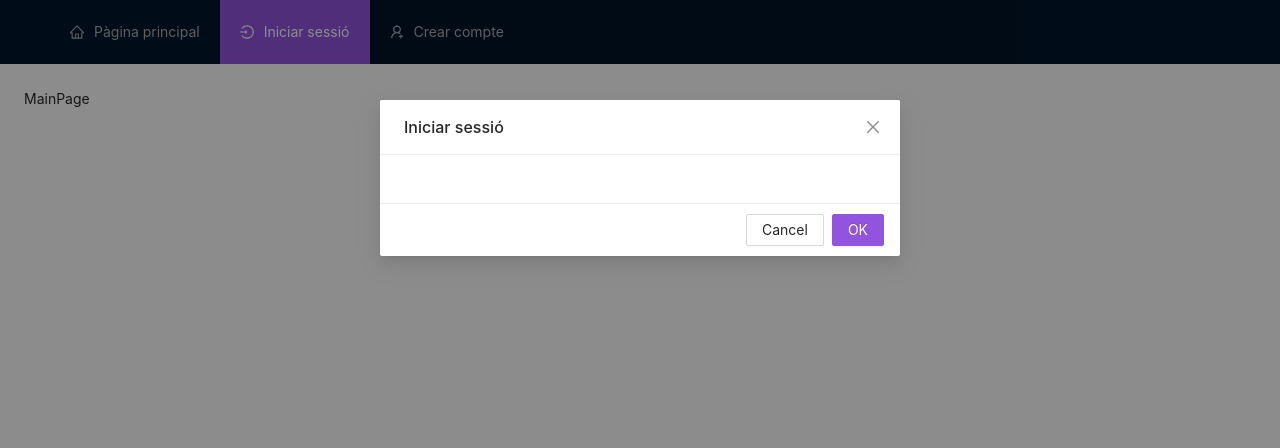
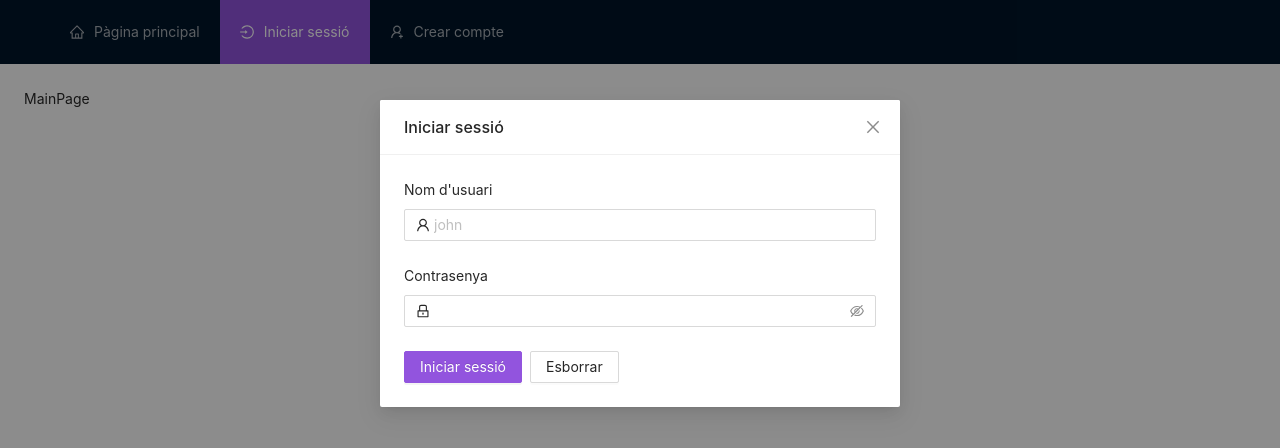
Before and after one commit to TheMineWay/TFG-ASIX2-Frontend, a React (Create React App) app in the folder app/: page / in a window 1280 px wide. Both pictures are taken after a click on the item "Iniciar sessió". Shown: the top 448 px of the page. Built offline with nearby package versions, Linux system fonts and the light colour scheme.

Commit message:
Basic login form

```diff
--- a/app/package.json
+++ b/app/package.json
@@ -13,6 +13,7 @@
     "@types/react-dom": "^17.0.11",
     "antd": "^4.18.8",
     "axios": "^0.26.0",
+    "class-validator": "^0.13.2",
     "framer-motion": "^6.2.8",
     "i18next": "^21.6.12",
     "moment": "^2.29.1",
--- a/app/src/i18n/locales/ca.json
+++ b/app/src/i18n/locales/ca.json
@@ -32,5 +32,15 @@
             "Title": "No pots accedir a la pàgina",
             "Subtitle": "Per poder accedir a aquesta pàgina necessites estar autenticat"
         }
+    },
+    "common": {
+        "form": {
+            "Username": "Nom d'usuari",
+            "Password": "Contrasenya"
+        },
+        "actions": {
+            "Login": "Iniciar sessió",
+            "Reset": "Esborrar"
+        }
     }
 }
--- a/app/src/view/auth/AuthModal.tsx
+++ b/app/src/view/auth/AuthModal.tsx
@@ -1,6 +1,7 @@
-import { Modal } from 'antd'
+import { Modal } from 'antd';
+import { useForm } from 'antd/lib/form/Form';
 import { t } from 'i18next';
-import React from 'react'
+import LoginForm from './LoginForm';
 
 type Props = {
     visible: 'login' | 'register' | null;
@@ -8,19 +9,32 @@ type Props = {
 }
 
 export default function LoginModal(props: Props) {
+
+    const [loginForm] = useForm();
+
+    function hide() {
+        loginForm.resetFields();
+
+        props.hide();
+    }
+
     return (
         <>
             <Modal
                 visible={props.visible === 'login'}
-                onCancel={props.hide}
+                onCancel={hide}
                 title={t('view.login.Title')}
+                footer={null}
             >
-
+                <LoginForm
+                    form={loginForm}
+                />
             </Modal>
             <Modal
                 visible={props.visible === 'register'}
-                onCancel={props.hide}
+                onCancel={hide}
                 title={t('view.signup.Title')}
+                footer={null}
             >
 
             </Modal>
--- /dev/null
+++ b/app/src/view/auth/LoginForm.tsx
@@ -0,0 +1,43 @@
+import { Form, FormInstance, Space } from 'antd';
+import { t } from 'i18next';
+import PasswordFormItem from '../form/PasswordFormItem';
+import ResetFormItem from '../form/ResetFormItem';
+import SubmitFormItem from '../form/SubmitFormItem';
+import UsernameFormItem from '../form/UsernameFormItem';
+
+type Props = {
+    form: FormInstance;
+}
+
+export default function LoginForm(props: Props) {
+
+    const submit = () => {
+
+    }
+
+    return (
+        <>
+            <Form
+                form={props.form}
+                layout='vertical'
+            >
+                <UsernameFormItem
+                    name='login'
+                />
+                <PasswordFormItem
+                    name='password'
+                />
+
+                <Space>
+                    <SubmitFormItem
+                        text={t('common.actions.Login')}
+                        submit={submit}
+                    />
+                    <ResetFormItem
+                        onReset={props.form.resetFields}
+                    />
+                </Space>
+            </Form>
+        </>
+    );
+}
--- /dev/null
+++ b/app/src/view/form/PasswordFormItem.tsx
@@ -0,0 +1,16 @@
+import { LockOutlined } from '@ant-design/icons';
+import { Form, Input } from 'antd';
+import { t } from 'i18next';
+
+type Props = {
+    name: string;
+    showStrenght?: boolean; // TODO: implement
+}
+
+export default function PasswordFormItem(props: Props) {
+    return (
+        <Form.Item label={t('common.form.Password')}>
+            <Input.Password prefix={<LockOutlined/>} type='password' name={props.name}/>
+        </Form.Item>
+    );
+}
--- /dev/null
+++ b/app/src/view/form/ResetFormItem.tsx
@@ -0,0 +1,14 @@
+import { Button } from 'antd';
+import { t } from 'i18next';
+
+type Props = {
+    onReset: () => void;
+}
+
+export default function ResetFormItem(props: Props) {
+    return (
+        <Button
+            onClick={props.onReset}
+        >{t('common.actions.Reset')}</Button>
+    );
+}
--- /dev/null
+++ b/app/src/view/form/SubmitFormItem.tsx
@@ -0,0 +1,15 @@
+import { Button, Form, Input } from 'antd';
+
+type Props = {
+    text: string;
+    submit: () => void;
+}
+
+export default function SubmitFormItem(props: Props) {
+    return (
+        <Button
+            type='primary'
+            onClick={props.submit}
+        >{props.text}</Button>
+    );
+}
--- /dev/null
+++ b/app/src/view/form/UsernameFormItem.tsx
@@ -0,0 +1,17 @@
+import { UserOutlined } from '@ant-design/icons';
+import { Form, Input } from 'antd';
+import { t } from 'i18next';
+
+type Props = {
+    name: string;
+}
+
+export default function UsernameFormItem(props: Props) {
+    const placeholderUsernames: string[] = ['john', 'toni'];
+
+    return (
+        <Form.Item name={props.name} label={t('common.form.Username')}>
+            <Input prefix={<UserOutlined/>} type='text' placeholder={placeholderUsernames[Math.floor(Math.random() * placeholderUsernames.length)]}/>
+        </Form.Item>
+    );
+}
```
Also changed, not shown: 1 other file (tests, documents, lock files or other folders).
